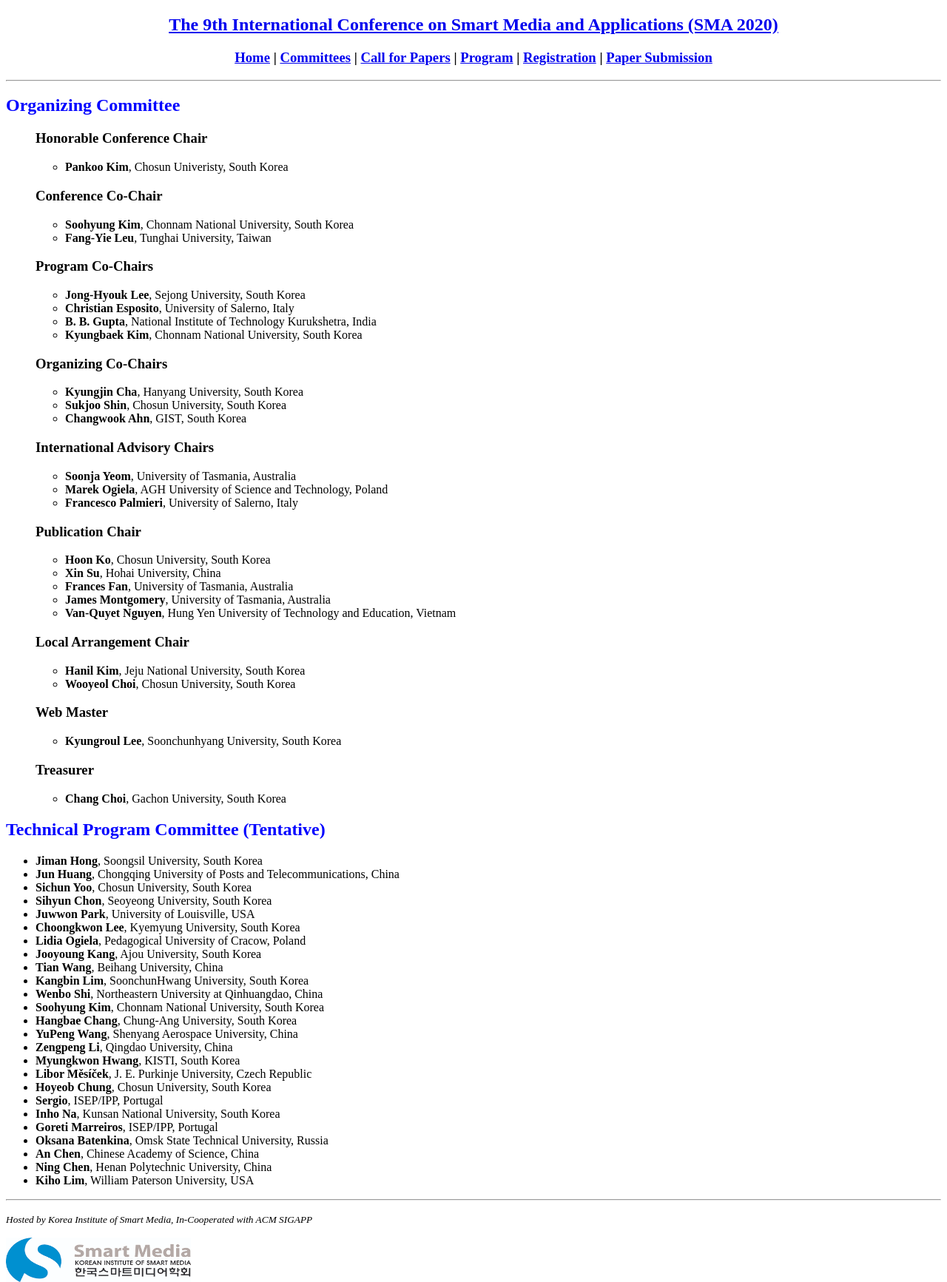
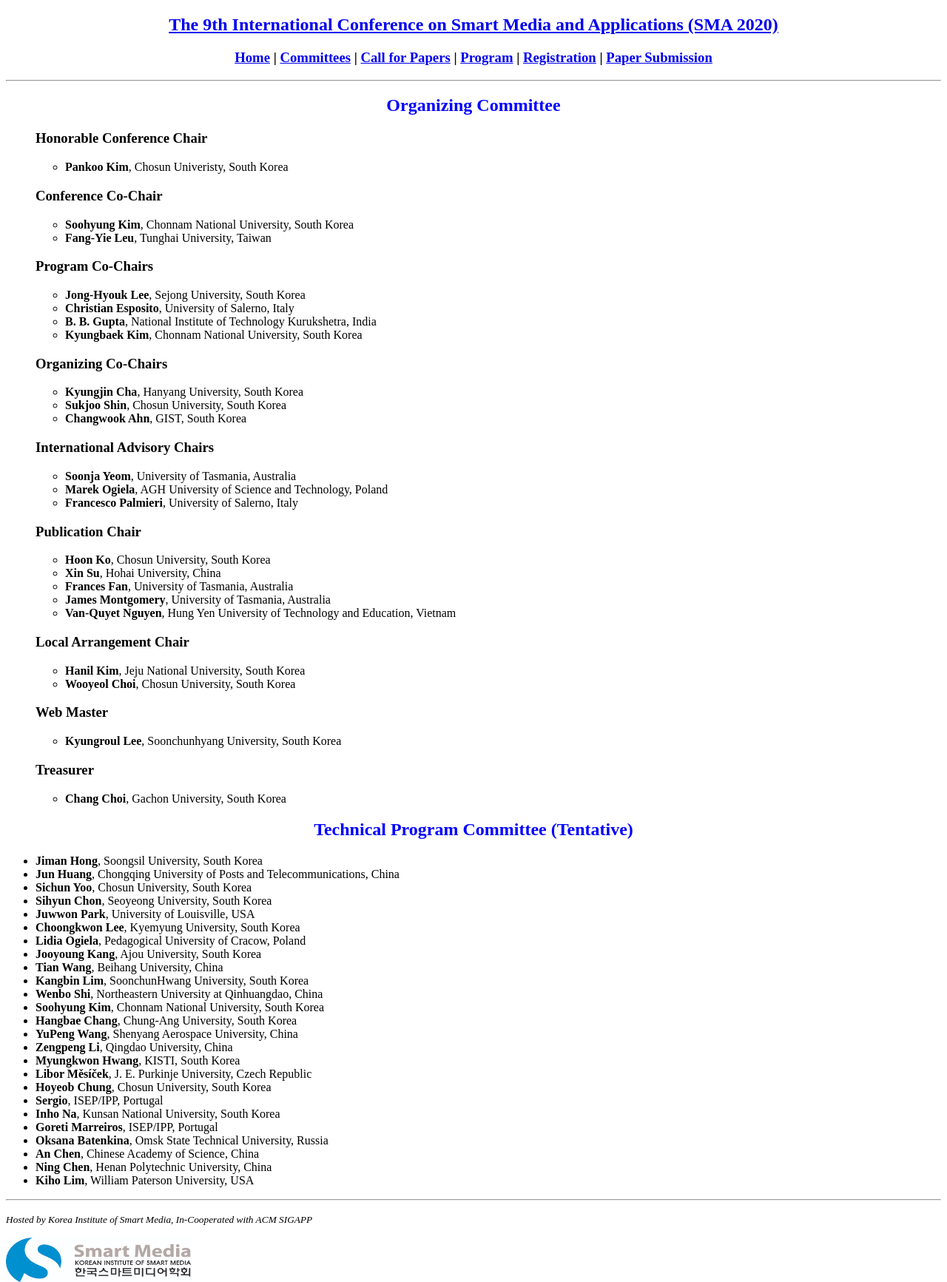
Before and after one commit to icea-conf/sma-2020.github.io, a Jekyll site: the page built from committee/index.html, in a window 1280 px wide. Shown: the whole page at 74% size. Built offline with Jekyll 4.4.1, drawn with Linux system fonts in a browser that asks for light colours.

Commit message:
Update index.html

```diff
--- a/committee/index.html
+++ b/committee/index.html
@@ -3,7 +3,8 @@ layout: default
 title: SMA 2020
 ---
 <div>
-            <h2 style="color:#0000FF">Organizing Committee</h2>
+	<div>
+		    <h2 style="color:#0000FF; text-align:center">Organizing Committee</h2>
 		    <ul>
 			<h3>Honorable Conference Chair</h3>
 			    <ul>
@@ -66,7 +67,7 @@ title: SMA 2020
 	</div>
 
 	<div>
-	<h2 style="color:#0000FF">Technical Program Committee (Tentative)</h2>
+		<h2 style="color:#0000FF; text-align:center">Technical Program Committee (Tentative)</h2>
 		<ul>
 			<li><b>Jiman Hong</b>, Soongsil University, South Korea</li>
 			<li><b>Jun Huang</b>, Chongqing University of Posts and Telecommunications, China</li>
@@ -95,3 +96,4 @@ title: SMA 2020
 			<li><b>Kiho Lim</b>, William Paterson University, USA</li>
 		</ul>
 	</div>
+</div>
```
Lines whose indentation alone changed are shown as unchanged.
